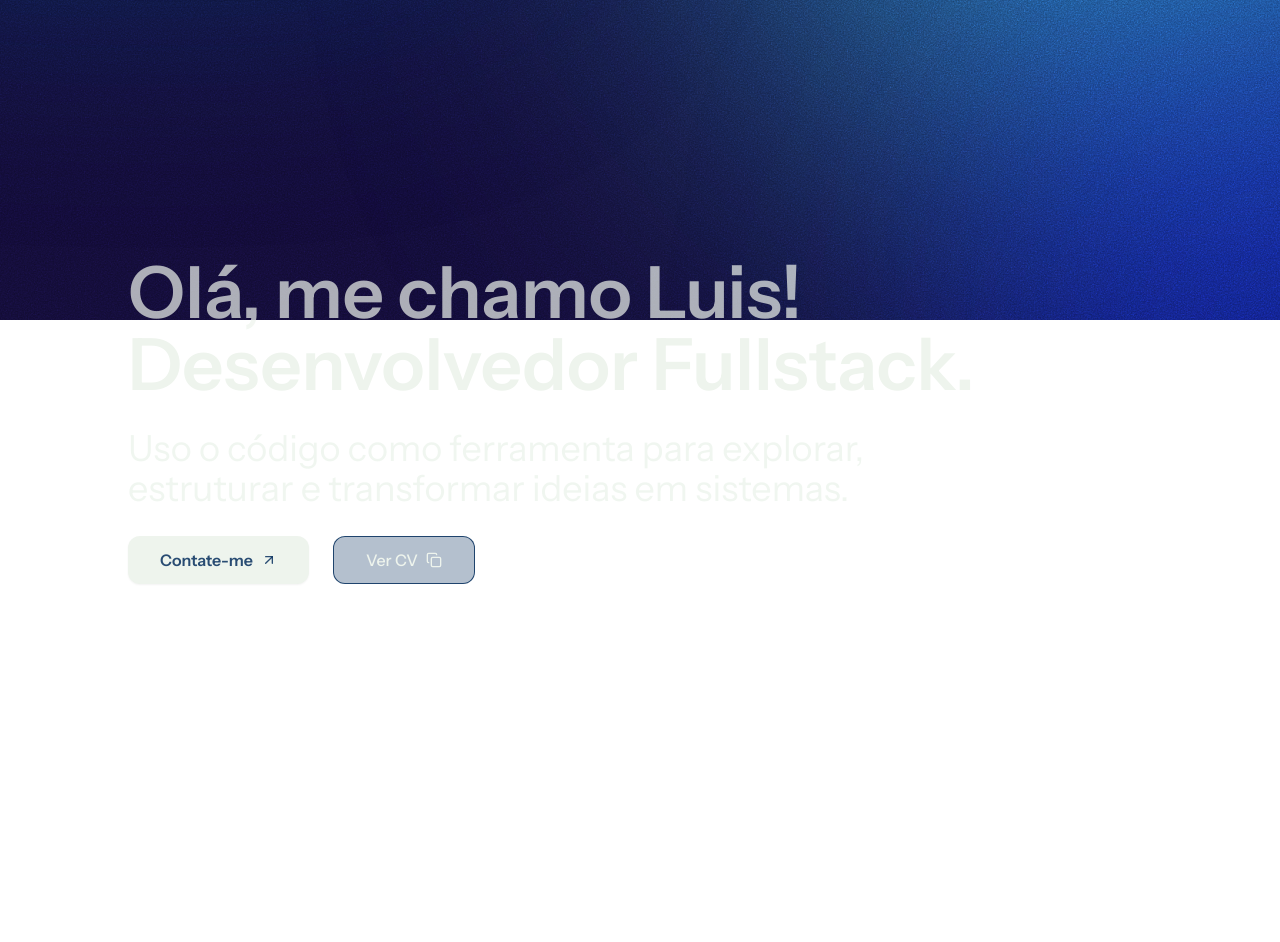
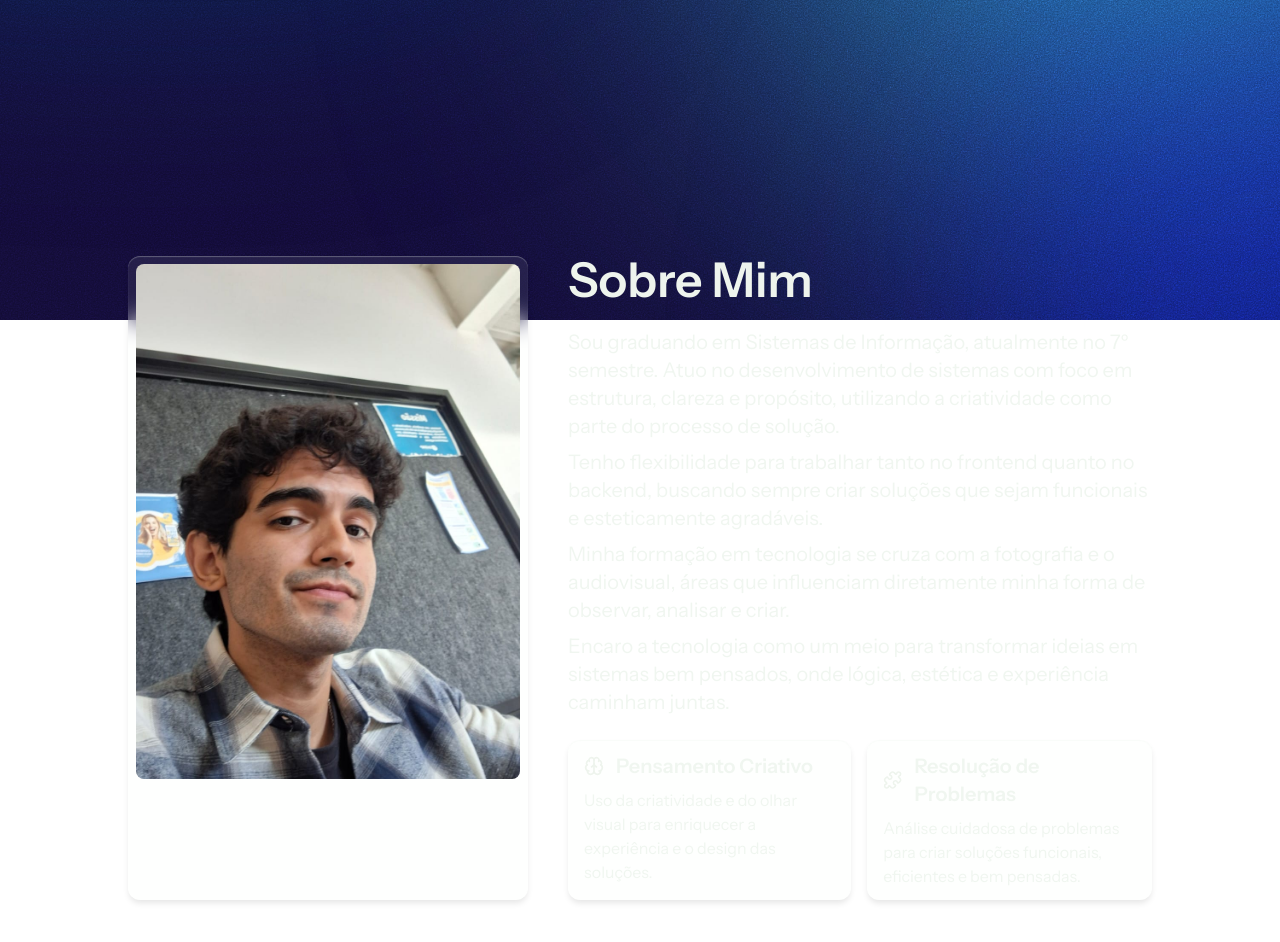
Before and after one commit to luisz19/portfolio, a React (Vite) app: page / in a window 1280 px wide. Shown: the part 480-1422 px from the top of the page. Before the commit the page ends 1216 px from the top, so only its background shows below. Built offline with nearby package versions, Linux system fonts and the light colour scheme.

Commit message:
feat: add AboutMe component and content for personal introduction
- Created AboutMe component to display personal information and skills.
- Added ABOUT_CONTENT constant with profile image, title, paragraphs, and skill cards.

```diff
--- a/src/App.tsx
+++ b/src/App.tsx
@@ -1,5 +1,6 @@
 import { Header, GradientMesh } from "@/components"
 import Hero from "./components/Hero"
+import AboutMe from "./components/AboutMe"
 
 type Section = {
     id: string
@@ -25,7 +26,7 @@ function App() {
           sections={sections}
         />
         <Hero />
-        <Hero />
+        <AboutMe />
       </div>
     </div>
   )
--- /dev/null
+++ b/src/components/AboutMe.tsx
@@ -0,0 +1,53 @@
+import { Brain, Puzzle } from 'lucide-react';
+import { Card } from './ui/card';
+import { ABOUT_CONTENT } from '@/constants/aboutContent';
+
+const iconMap = {
+   Brain,
+   Puzzle
+}
+
+
+function AboutMe() {
+
+    return (
+        <section id="about" className="grid grid-cols-1 md:flex gap-10 py-section">
+            <Card className=' p-2 shrink-0'>
+                <figure className='h-[32.2rem] w-96 object-contain rounded-lg'>
+                    <img src={ABOUT_CONTENT.img.src} alt={ABOUT_CONTENT.img.alt} className=" rounded-lg w-full h-full object-cover" />
+                </figure>
+            </Card>
+
+            <div className='flex flex-col text-gray col-span-2 gap-4'>
+                <h2 className='text-5xl font-semibold text-white'>{ABOUT_CONTENT.title}</h2>
+
+                <div>
+                    {ABOUT_CONTENT.paragraph.map((line, index) => (
+                        <p key={index} className='text-xl text-gray mt-2'>
+                            {line}
+                        </p>
+                    ))}
+                </div>
+
+                <div className='flex mt-2 gap-4 w-full'>
+                    {ABOUT_CONTENT.cards.map((card, index) => {
+                        const Icon = iconMap[card.icon.name as keyof typeof iconMap]
+                        return (
+                            <Card key={index} className='gap-2'>
+                                <div className="flex items-center gap-3">
+                                    <Icon className={card.icon.color} size={20} />
+                                    <h3 className="text-xl font-bold">{card.title}</h3>
+                                </div>
+                                <p>{card.description}</p>
+
+                            </Card>
+                        )
+                    })}
+
+                </div>
+            </div>
+        </section>
+    );
+}
+
+export default AboutMe;
--- a/src/components/ui/card.tsx
+++ b/src/components/ui/card.tsx
@@ -9,7 +9,7 @@ const Card = React.forwardRef<
   <div
     ref={ref}
     className={cn(
-      "rounded-xl border border-gray-border bg-dark text-white shadow",
+      "bg-white-subtle backdrop-blur-md rounded-xl py-3 px-4 shadow-[0_4px_6px_-1px_rgba(0,0,0,0.1),_inset_0_1px_1px_rgba(238,244,237,0.3)] flex flex-col",
       className
     )}
     {...props}
--- /dev/null
+++ b/src/constants/aboutContent.ts
@@ -0,0 +1,34 @@
+import MyProfile from '@/assets/profile.jpg';
+
+export const ABOUT_CONTENT = {
+    img: {
+        src: MyProfile,
+        alt: "Foto de perfil"
+    },
+    title: "Sobre Mim",
+    paragraph: [
+        "Sou graduando em Sistemas de Informação, atualmente no 7º semestre. Atuo no desenvolvimento de sistemas com foco em estrutura, clareza e propósito, utilizando a criatividade como parte do processo de solução.",
+        "Tenho flexibilidade para trabalhar tanto no frontend quanto no backend, buscando sempre criar soluções que sejam funcionais e esteticamente agradáveis.",
+        "Minha formação em tecnologia se cruza com a fotografia e o audiovisual, áreas que influenciam diretamente minha forma de observar, analisar e criar.",
+        "",
+        "Encaro a tecnologia como um meio para transformar ideias em sistemas bem pensados, onde lógica, estética e experiência caminham juntas."
+    ],
+    cards: [
+        {
+            icon: {
+                name: "Brain",
+                color: "text-white"
+            },
+            title: "Pensamento Criativo",
+            description: "Uso da criatividade e do olhar visual para enriquecer a experiência e o design das soluções."
+        },
+        {
+            icon: {
+                name: "Puzzle",
+                color: "text-white"
+            },
+            title: "Resolução de Problemas",
+            description: "Análise cuidadosa de problemas para criar soluções funcionais, eficientes e bem pensadas."
+        },
+    ]
+}
```
Also changed, not shown: src/assets/profile.jpg (added).
